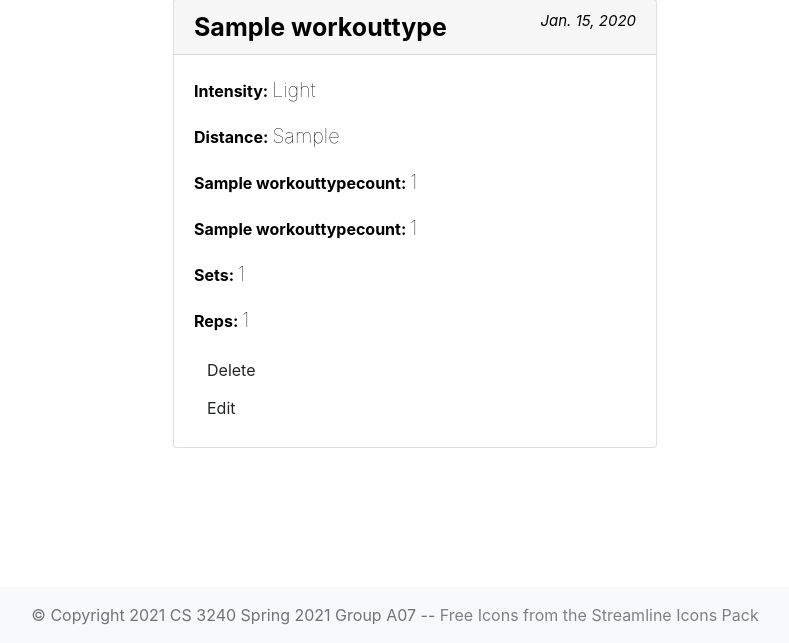
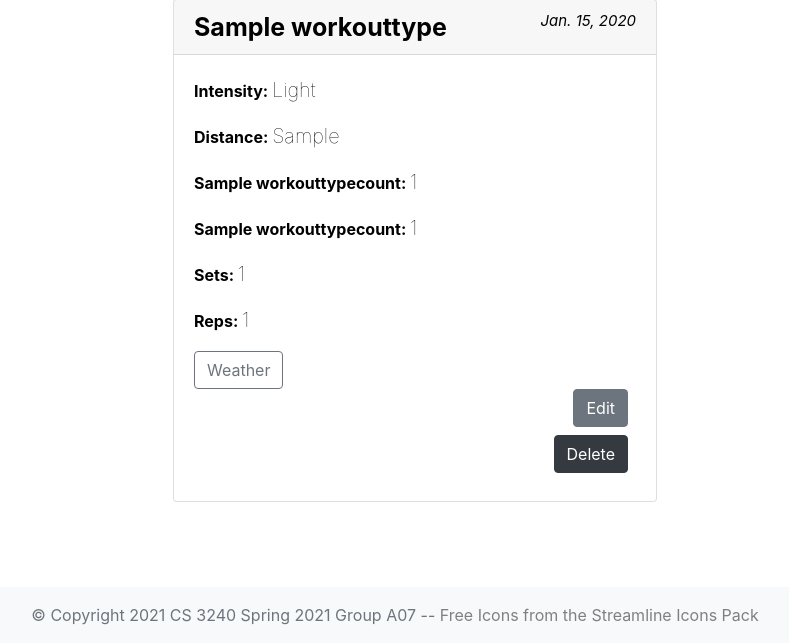
Before and after one commit to calrh007/project-a-07-personal-copy, a Django app: page /workout_linked_list/ in a window 1280 px wide. Shown: the part 157-800 px from the top of the page, without its empty margins (245-1034 px from the left). Run offline with Django 3.2, Linux system fonts and the light colour scheme; a user stored in the database is signed in; tables that the repository leaves empty hold one stand-in row (values such as "Sample post").

Commit message:
weather button

```diff
--- a/workout_app/templates/workout_app/weather.html
+++ b/workout_app/templates/workout_app/weather.html
@@ -4,7 +4,8 @@
 
 {% block content %}
 
-<h1>What's the Weather Like?</h1>
+<h1 style="text-align:center; padding:15px">What's the Weather Like?</h1>
+
 <div class="col text-center">
 
 
@@ -15,7 +16,7 @@
             {{ form.name }}
         </div>
         <div class="control">
-            <button class="button is-info">
+            <button class = "btn btn-outline-secondary mr-2 mb-2" >
                 Add City
             </button>
         </div>
--- a/workout_app/templates/workout_app/workout_linked_list.html
+++ b/workout_app/templates/workout_app/workout_linked_list.html
@@ -39,14 +39,19 @@
                     <p style="color: black"><b>Weight: </b> <span style="font-weight:lighter; font-size:20px">{{ workout_linked.weight }}</span></p>
                 {% endif %}
 
+                <form action="" method="get">
+                    <button class = "btn btn-outline-secondary" name="WeatherButton" value="{{ workout_linked.id }}">Weather</button>
+                </form>
 
+                <div class="text-right">
                 <form action="" method="get">
-                    <button class = "btn btn-default" name="DeleteButton" value="{{ workout_linked.id }}">Delete</button>
+                    <button class = "btn btn-secondary mr-2 mb-2" name="EditButton" value="{{ workout_linked.id }}">Edit</button>
                 </form>
 
                 <form action="" method="get">
-                    <button class = "btn btn-default" name="EditButton" value="{{ workout_linked.id }}">Edit</button>
+                    <button class = "btn btn-dark mr-2 mb-2" name="DeleteButton" value="{{ workout_linked.id }}">Delete</button>
                 </form>
+                 </div>
 
             </div>
         </div>
--- a/workout_app/views.py
+++ b/workout_app/views.py
@@ -353,7 +353,8 @@ def weather(request):
 
     if request.method == 'POST':
         form = CityForm(request.POST)
-        form.save()
+        if form not in cities:
+            form.save()
 
     form = CityForm()
 
```
